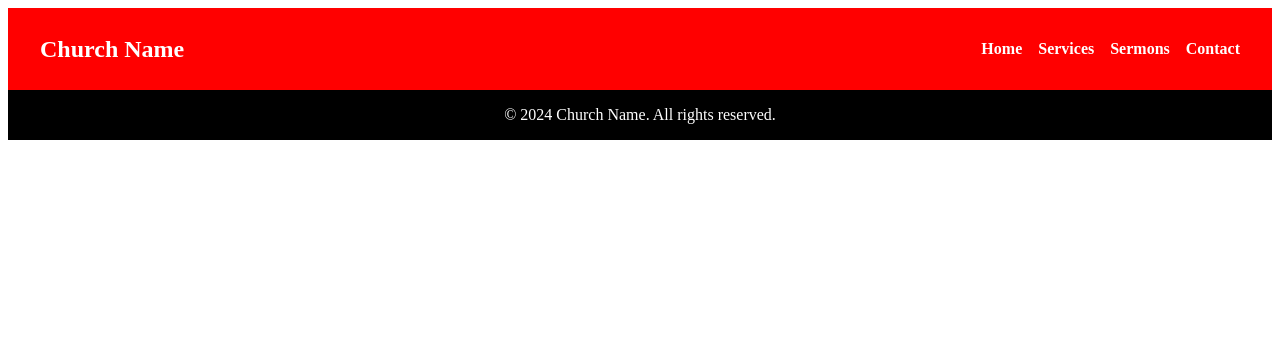
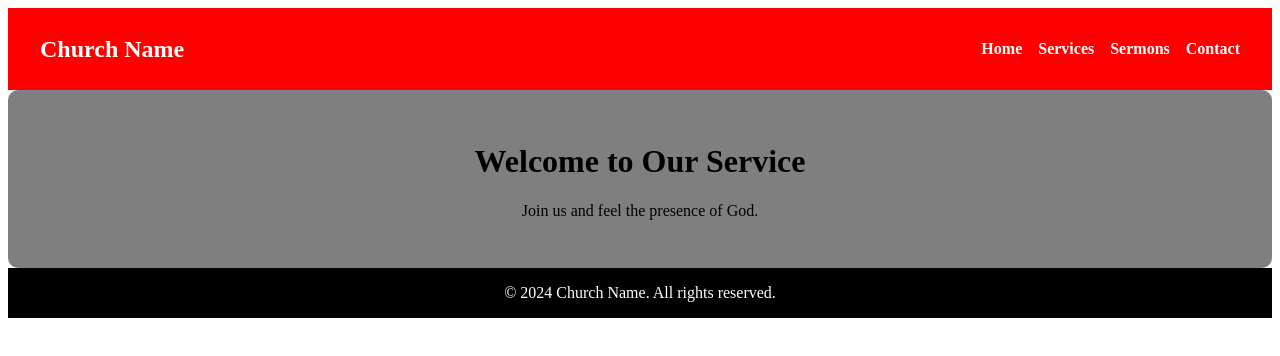
Before and after one commit to muilipato/aic-ziwani-website, a React (Create React App) app: page / in a window 1280 px wide. Shown: the top 356 px of the page. Built offline with nearby package versions, Linux system fonts and the light colour scheme.

Commit message:
added hero section

```diff
--- a/src/App.js
+++ b/src/App.js
@@ -1,12 +1,14 @@
 import React from 'react';
 //import { BrowserRouter as Router, Route, Switch } from 'react-router-dom';
 import Header from './components/Header';
+import Hero from './components/Hero';
 import Footer from './components/Footer';
 
 function App() {
   return (
     <>
     <Header />
+    <Hero/>
     <Footer/>
     </>
 
--- /dev/null
+++ b/src/components/Hero.css
@@ -0,0 +1,25 @@
+.hero {
+    display: flex;
+    justify-content: center;
+    align-items: center;
+    height: 60vh;
+    background-size: cover;
+    background-position: center;
+    color: #fff; /* White text */
+  }
+
+  .hero-text {
+    text-align: center;
+    background: rgba(0, 0, 0, 0.5); /* Semi-transparent black background */
+    padding: 2rem;
+    border-radius: 10px;
+  }
+
+  .hero h1 {
+    font-size: 3rem;
+    margin-bottom: 1rem;
+  }
+
+  .hero p {
+    font-size: 1.5rem;
+  }
--- /dev/null
+++ b/src/components/Hero.js
@@ -0,0 +1,13 @@
+import React from 'react';
+import './Hero.css';
+
+const Hero = () => (
+
+    <div className="hero-text">
+      <h1>Welcome to Our Service</h1>
+      <p>Join us and feel the presence of God.</p>
+    </div>
+
+);
+
+export default Hero;
```
